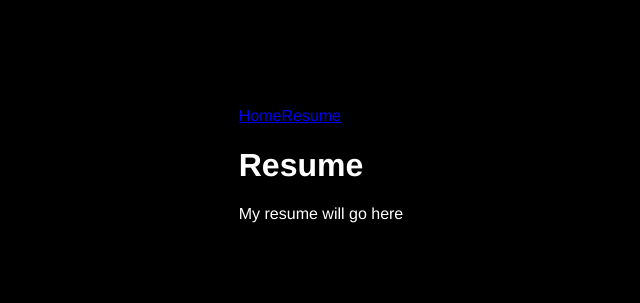
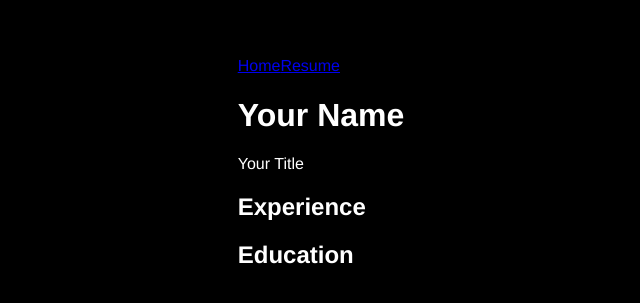
Before and after one commit to julienfullstack/Drum-Machine, a React (Vite) app: page /resume in a window 1280 px wide. Shown: the part 235-538 px from the top of the page, without its empty margins (319-959 px from the left). Built offline with nearby package versions, Linux system fonts and the light colour scheme.

Commit message:
Updated resume with vite

```diff
--- a/src/Resume.tsx
+++ b/src/Resume.tsx
@@ -4,11 +4,27 @@ import { BrowserRouter as Router, Routes, Route, Link } from 'react-router-dom';
 
 import styles from './Resume.module.css';
 
-export default function Resume() {
+function Resume() {
   return (
-    <div>
-      <h1>Resume</h1>
-      <p>My resume will go here</p>
+    <div className="resume">
+      <div className="resume-header">
+        <h1>Your Name</h1>
+        <p>Your Title</p>
+      </div>
+
+      <div className="resume-section">
+        <h2>Experience</h2>
+        {/* Add your experience here */}
+      </div>
+
+      <div className="resume-section">
+        <h2>Education</h2>
+        {/* Add your education here */}
+      </div>
+
+      {/* Add more sections as needed */}
     </div>
   );
 }
+
+export default Resume;
```
